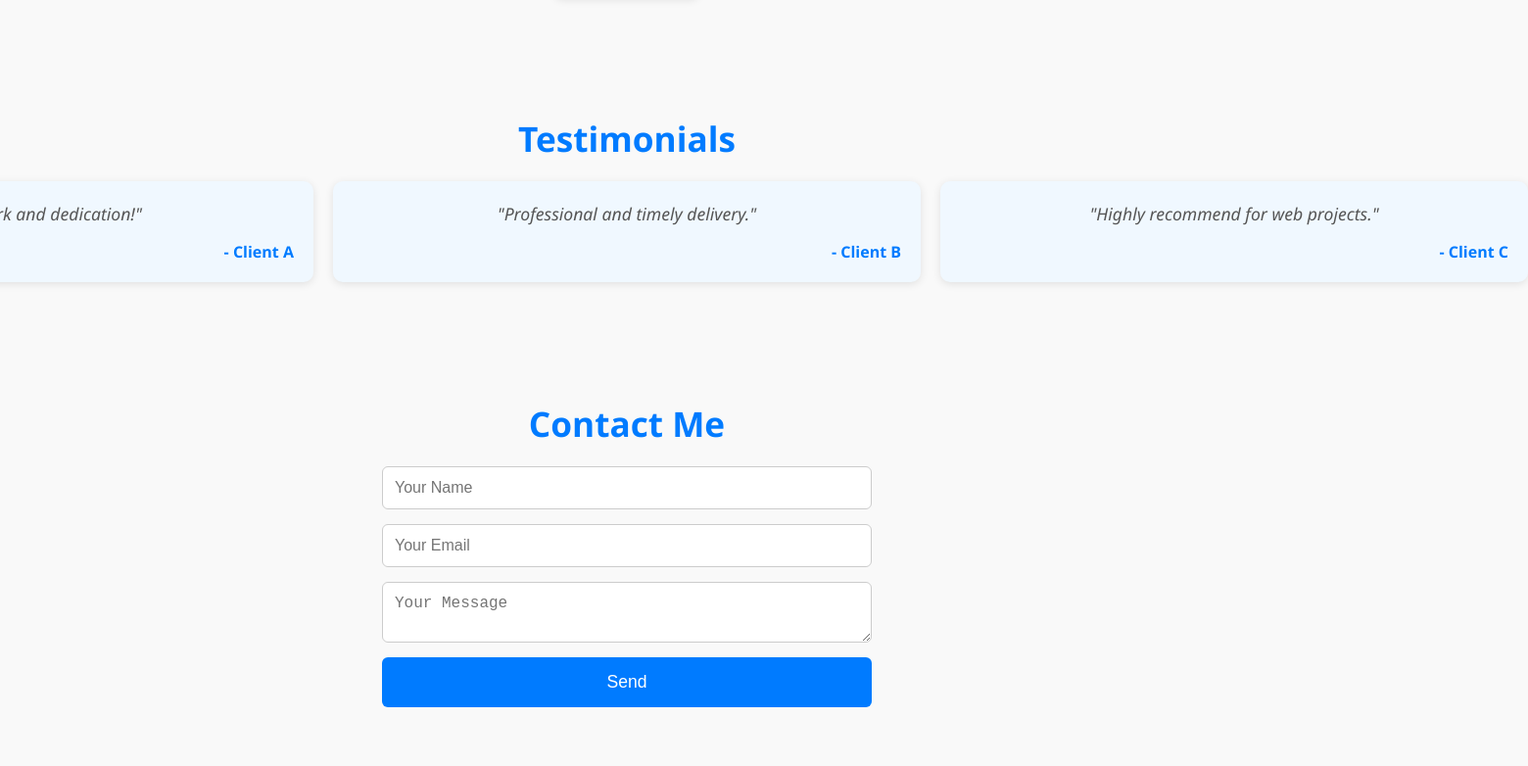
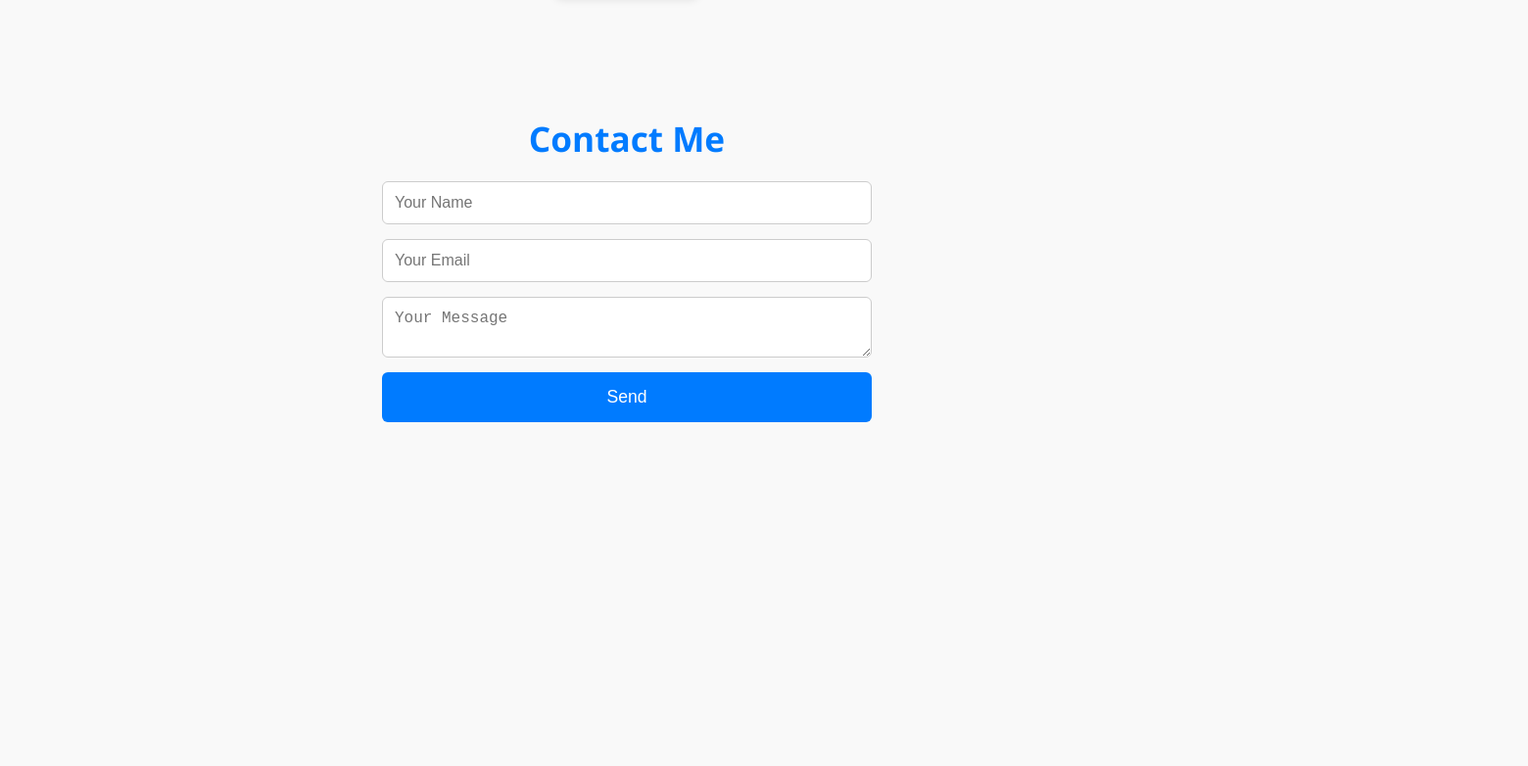
Before and after one commit to Sharif1023/My-Protfolio, a plain HTML site: page index.html in a window 1280 px wide. Shown: the part 1889-2671 px from the top of the page at 98% size, 1560 px wide, since content can reach past the window. After the commit the page ends 2380 px from the top, so only its background shows below. Drawn offline with nearby package versions, Linux system fonts and the light colour scheme; some packages are replaced by stand-ins of ours; a script that the page names is missing.

Commit message:
Update index.html

```diff
--- a/index.html
+++ b/index.html
@@ -99,25 +99,7 @@
   </div>
 </section>
 
-<section id="testimonials" data-aos="fade-up">
-  <h2>Testimonials</h2>
-  <div class="swiper-container testimonial">
-    <div class="swiper-wrapper">
-      <div class="swiper-slide">
-        <p>"Amazing work and dedication!"</p>
-        <h4>- Client A</h4>
-      </div>
-      <div class="swiper-slide">
-        <p>"Professional and timely delivery."</p>
-        <h4>- Client B</h4>
-      </div>
-      <div class="swiper-slide">
-        <p>"Highly recommend for web projects."</p>
-        <h4>- Client C</h4>
-      </div>
-    </div>
-  </div>
-</section>
+
 
 <section id="contact" data-aos="fade-up">
   <h2>Contact Me</h2>
```
